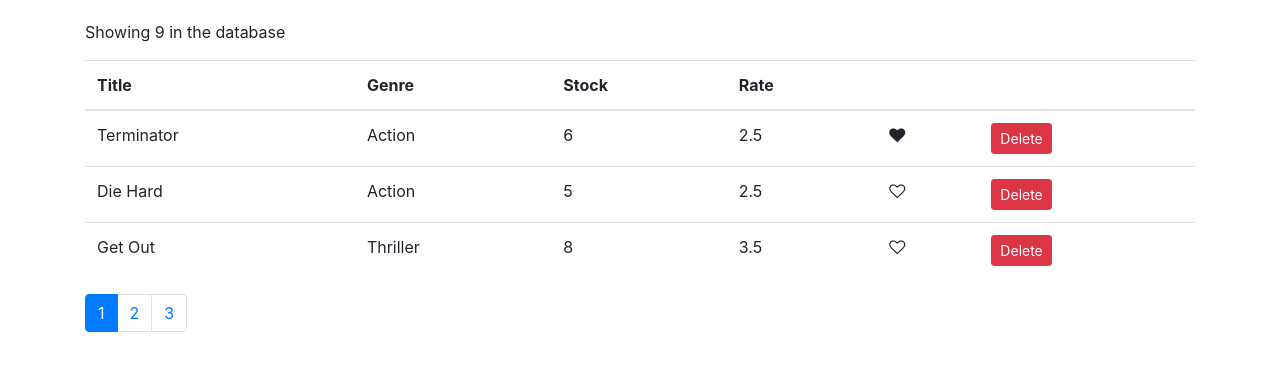
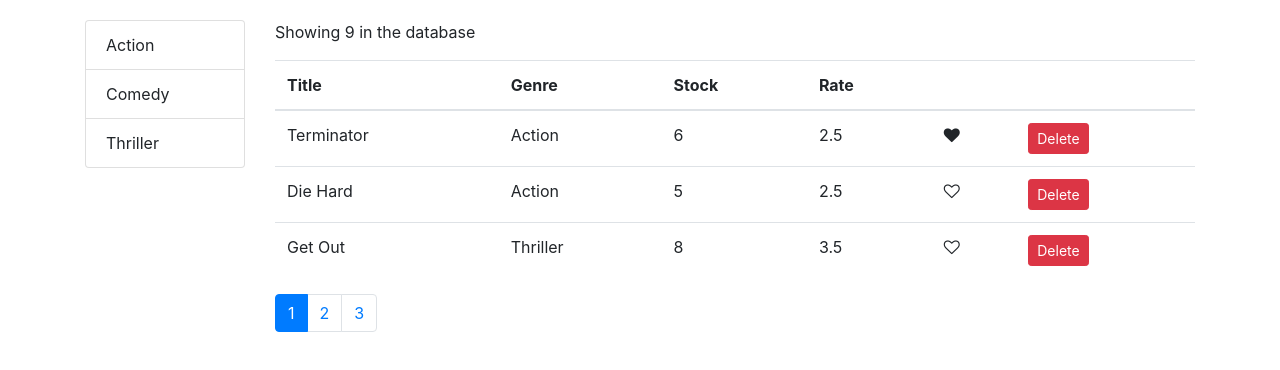
Before and after one commit to manuelernesto/vidly-react, a React (Create React App) app: page / in a window 1280 px wide. Shown: the top 370 px of the page. Built offline with nearby package versions, Linux system fonts and the light colour scheme; the HTML template or start-up script is replaced by a standard one.

Commit message:
add filtering

```diff
--- /dev/null
+++ b/src/components/common/listGroup.jsx
@@ -0,0 +1,27 @@
+import React from "react";
+
+const ListGroup = (props) => {
+    const {items, textProperty, valueProperty, selectedItem, onItemSelect} = props;
+
+    return (
+        <ul className="list-group">
+            {items.map(item =>
+                <li
+                    onClick={() => onItemSelect(item)}
+                    key={item[valueProperty]}
+                    className={item === selectedItem ? "list-group-item active" : "list-group-item"}>
+
+                    {item[textProperty]}
+
+                </li>
+            )}
+        </ul>
+    );
+};
+
+ListGroup.defaultProps = {
+    textProperty: "name",
+    valueProperty: "_id"
+};
+
+export default ListGroup;
--- a/src/components/movies.jsx
+++ b/src/components/movies.jsx
@@ -3,12 +3,25 @@ import {deleteMovie, getMovies} from "../services/fakeMovieService";
 import Like from "./common/like";
 import Pagination from "./common/pagination";
 import {paginate} from "../utils/paginate";
+import ListGroup from "./common/listGroup";
+import {getGenres} from "../services/fakeGenreService";
 
 class Movies extends Component {
     state = {
-        movies: getMovies(),
+        movies: [],
+        genres: [],
         pageSize: 3,
         currentPage: 1
+    };
+
+    componentDidMount() {
+        this.setState(
+            {movies: getMovies(), genres: getGenres()}
+        );
+    };
+
+    handleGenreSelect = genre => {
+        this.setState({selectedGenre: genre})
     };
 
     handleDelete = movie => {
@@ -33,15 +46,28 @@ class Movies extends Component {
 
     render() {
         const {length: count} = this.state.movies;
-        const {pageSize, currentPage, movies: allMovies} = this.state
+        const {pageSize, currentPage, selectedGenre, movies: allMovies, genres} = this.state
 
         if (count === 0)
             return <p className="alert alert-info">There are no movie in the database</p>
 
-        const movies = paginate(allMovies, currentPage, pageSize);
+        const filtered = selectedGenre ? allMovies.filter(m => m.genre._id === selectedGenre._id) :
+            allMovies;
+
+        const movies = paginate(filtered, currentPage, pageSize);
 
         return (
-            <React.Fragment>
+            <div className="row">
+
+                <div className="col-2">
+                    <ListGroup
+                        items={genres}
+                        selectedItem={selectedGenre}
+                        onItemSelect={this.handleGenreSelect}
+                    />
+                </div>
+
+                <div className="col">
                     <p>Showing {count} in the database</p>
                     <table className="table">
                         <thead>
@@ -76,12 +102,12 @@ class Movies extends Component {
                     </table>
 
                     <Pagination
-                    itemsCount={count}
+                        itemsCount={filtered.length}
                         pageSize={pageSize}
                         currentPage={currentPage}
                         onPageChange={this.handlePageChange}/>
-
-            </React.Fragment>
+                </div>
+            </div>
         );
     }
 }
```
Lines whose indentation alone changed are shown as unchanged.
